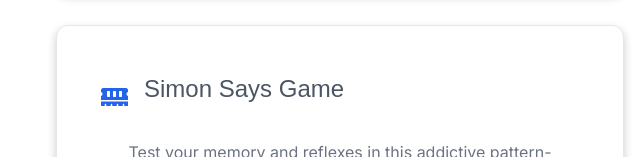
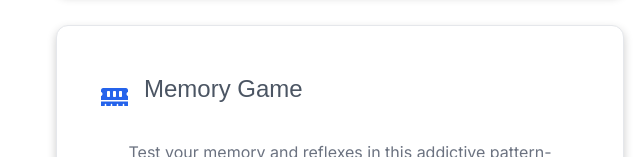
Before and after one commit to Vaishnavi-Getme/Mini-Projects, a plain HTML site: page index.html in a window 1280 px wide. Shown: the part 795-952 px from the top of the page, 0-640 px from the left. Drawn offline with Linux system fonts and the light colour scheme.

Commit message:
Update index.html

```diff
--- a/index.html
+++ b/index.html
@@ -79,7 +79,7 @@
                     <div class="project-content">
                         <div class="project-header">
                             <i class="fas fa-memory project-icon"></i>
-                            <h3>Simon Says Game</h3>
+                            <h3>Memory Game</h3>
                         </div>
                         <p>Test your memory and reflexes in this addictive pattern-matching game. Follow the sequence of colors to achieve high scores!</p>
                         <div class="project-tech">
```
